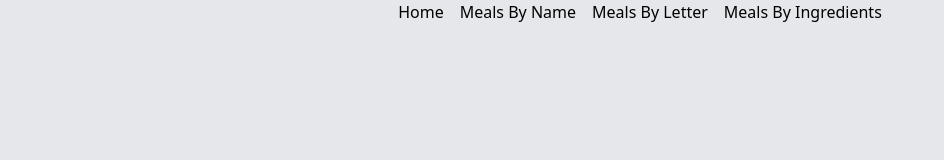
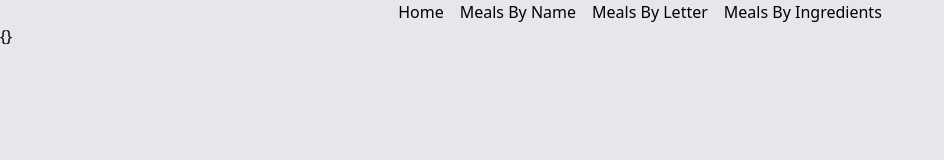
Before and after one commit to galmazann/meal-search, a Vue app: page /meals-search/meal/1 in a window 1280 px wide. Shown: the top 160 px of the page, without its empty margins (0-944 px from the left). Built offline with nearby package versions, Linux system fonts and the light colour scheme; no server answers.

Commit message:
MealsDetails Working

```diff
--- a/src/components/MealItem.vue
+++ b/src/components/MealItem.vue
@@ -9,7 +9,7 @@ const { meal } = defineProps({
 
 <template>
     <div class="bg-white shadow rounded-xl">
-        <router-link :to="{}">
+        <router-link :to="{name: 'MealDetails', params: {id: meal.idMeal}}">
             <img :src="meal.strMealThumb" class="rounded-t-xl h-48 object-cover w-full"/>
         </router-link>
     <div class="p-3">
--- a/src/views/MealDetails.vue
+++ b/src/views/MealDetails.vue
@@ -1,6 +1,28 @@
 <script setup>
 
-</script>
- <template>
 
+import { onMounted, ref } from 'vue';
+import useAPI from '@/composables/useAPI'
+import { useRoute } from 'vue-router'
+
+
+const { api } = useAPI()
+const route = useRoute()
+const meal = ref({})
+
+
+onMounted(() => {
+    api.get(`lookup.php?i=${route.params.id}`)
+            .then(({ data }) => {
+            meal.value = data.meals[0] || {}
+
+        })
+
+})
+
+    </script>
+    <template>
+        <div class="">
+        {{ meal }}
+        </div>
 </template>
```
